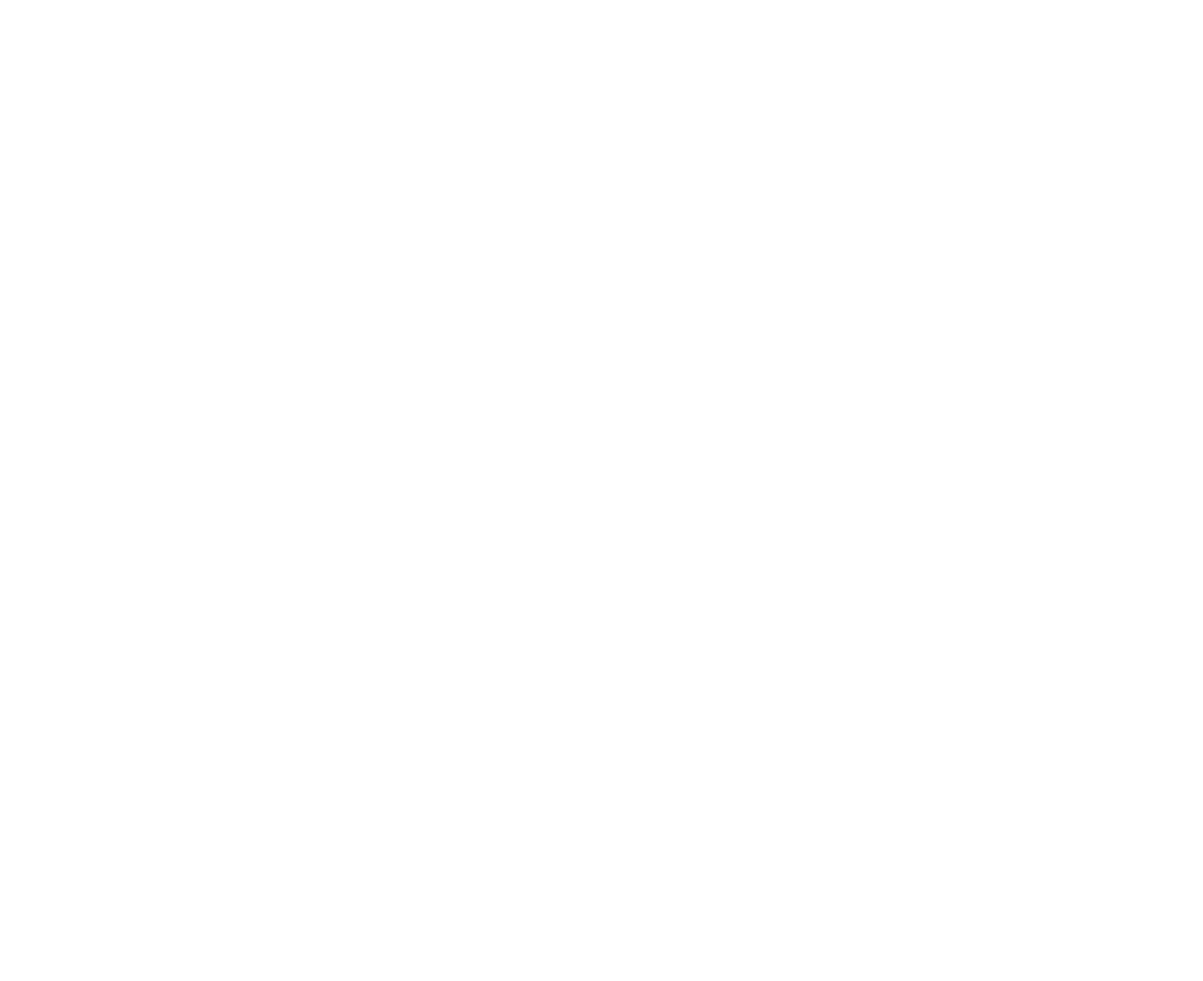
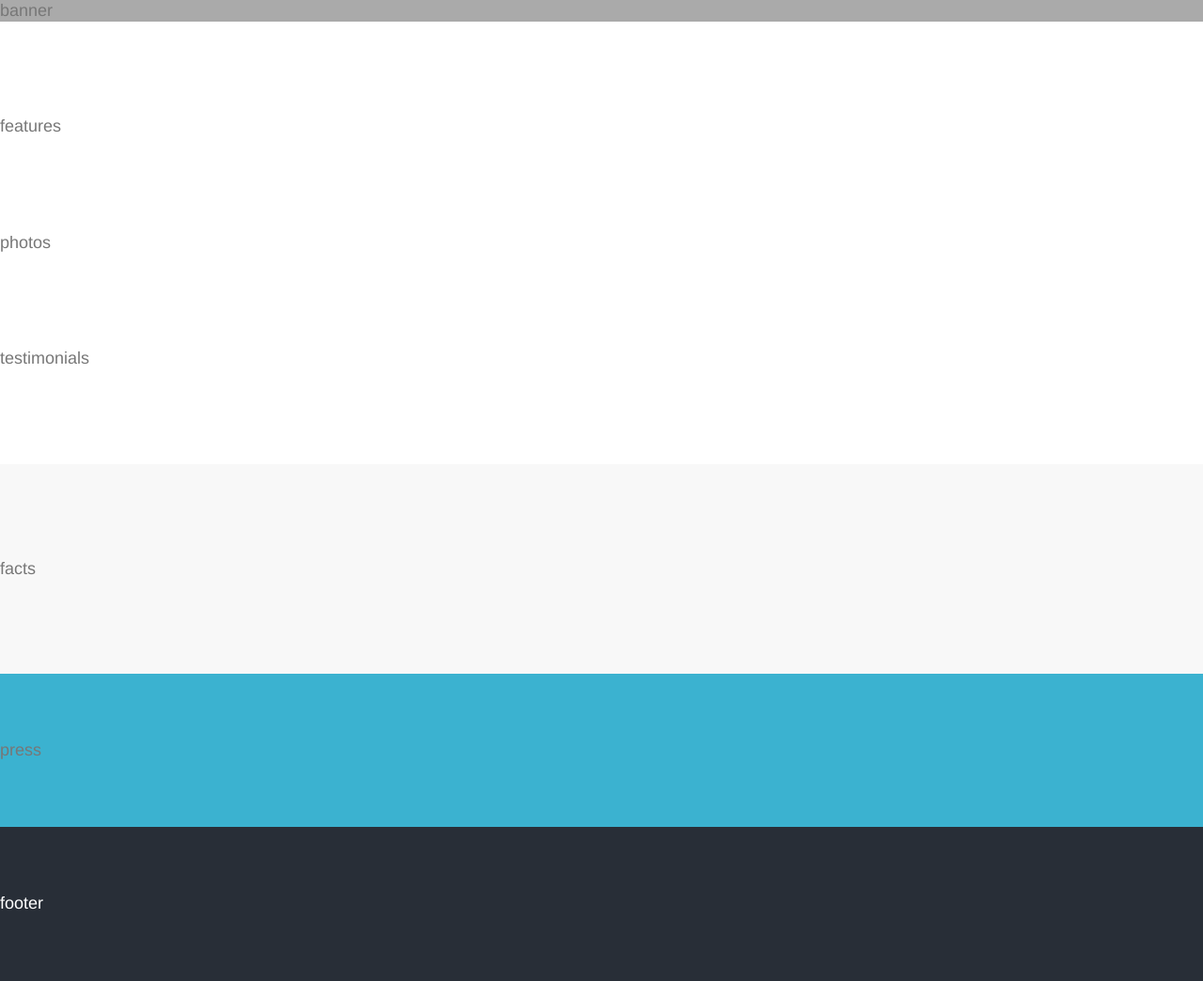
Before and after one commit to learnable-content/Build-Your-First-Website-HTMLCSS, a plain HTML site: page index.html in a window 1280 px wide. Shown: the whole page at 94% size. Before the commit the page ends 800 px from the top, so only its background shows below. Drawn offline with Linux system fonts and the light colour scheme.

Commit message:
Lesson 3.1: Final files

```diff
--- a/assets/css/layout.css
+++ b/assets/css/layout.css
@@ -3,10 +3,39 @@ layout
 ---------------------------- */
 
 /* row */
+.row
+{
+	clear: both;
+	overflow: hidden;
+}
 
 /* row-colors */
+.row--white { background: #fff; }
+.row--grey { background: #f8f8f8; }
+.row--blue { background: #3bb2d0; }
+
+.row--dark-grey
+{
+	color: #fff;
+	background: #282e37;
+}
+
+.row--banner { background: #aaa; }
 
 /* row-padding */
+.row--padding-medium
+{
+	padding-top: 2.1875em;
+	padding-bottom: 2.1875em;
+	/* 35px/16px */
+}
+
+.row--padding-wide
+{
+	padding-top: 2.1875em;
+	padding-bottom: 2.1875em;
+	/* 35px/16px */
+}
 
 /* containers */
 
@@ -15,3 +44,20 @@ layout
 /* ----------------------------
 wide
 ---------------------------- */
+
+@media (min-width: 38em)
+{
+	.row--padding-medium
+	{
+		padding-top: 3.8889em;
+		padding-bottom: 3.8889em;
+		/* 70px/18px */
+	}
+
+	.row--padding-wide
+	{
+		padding-top: 5.5556em;
+		padding-bottom: 5.5556em;
+		/* 100px/18px */
+	}
+}
--- a/index.html
+++ b/index.html
@@ -55,17 +55,38 @@
 </head>
 <body>
 <!-- banner -->
+<div class="row row--banner">
+	banner
+</div>
 
 <!-- features -->
+<div class="row row--white row--padding-wide">
+	features
+</div>
 
 <!-- photos -->
+<div class="row">
+	photos
+</div>
 
 <!-- testimonials -->
+<div class="row row--white row--padding-wide">
+	testimonials
+</div>
 
 <!-- facts -->
+<div class="row row--grey row--padding-wide">
+	facts
+</div>
 
 <!-- press -->
+<div class="row row--blue row--padding-medium">
+	press
+</div>
 
 <!-- footer -->
+<div class="row row--dark-grey row--padding-medium">
+	footer
+</div>
 </body>
 </html>
```
